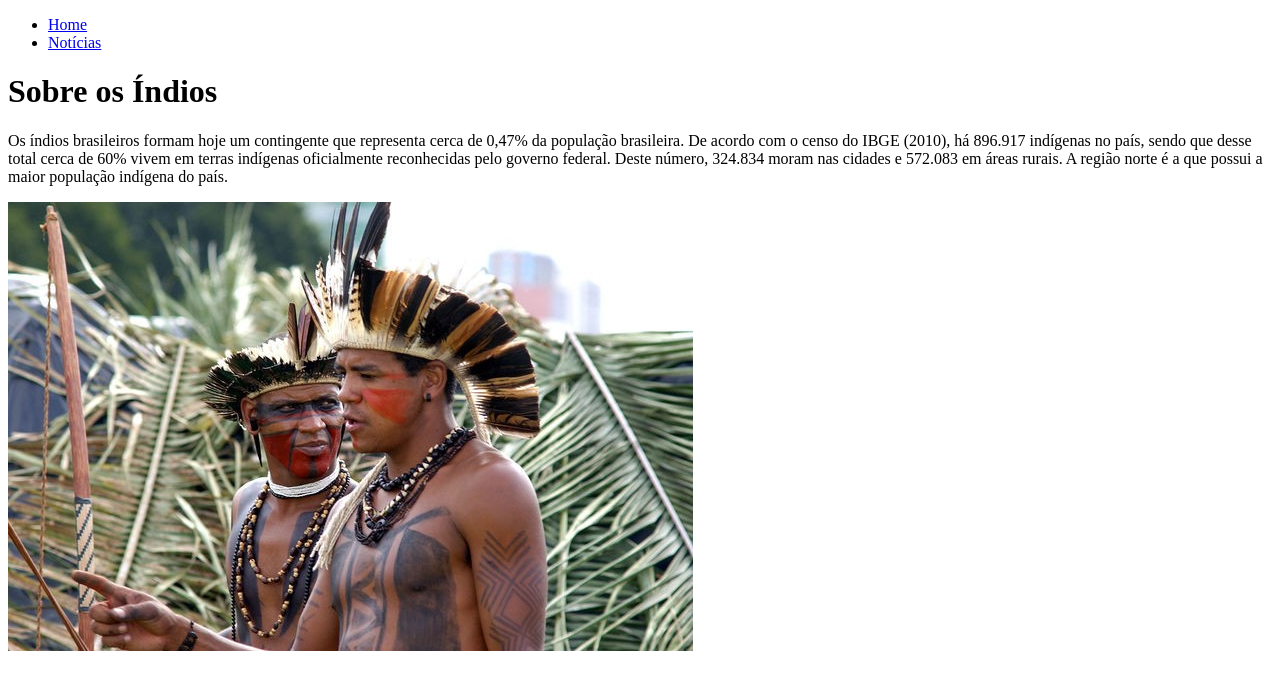
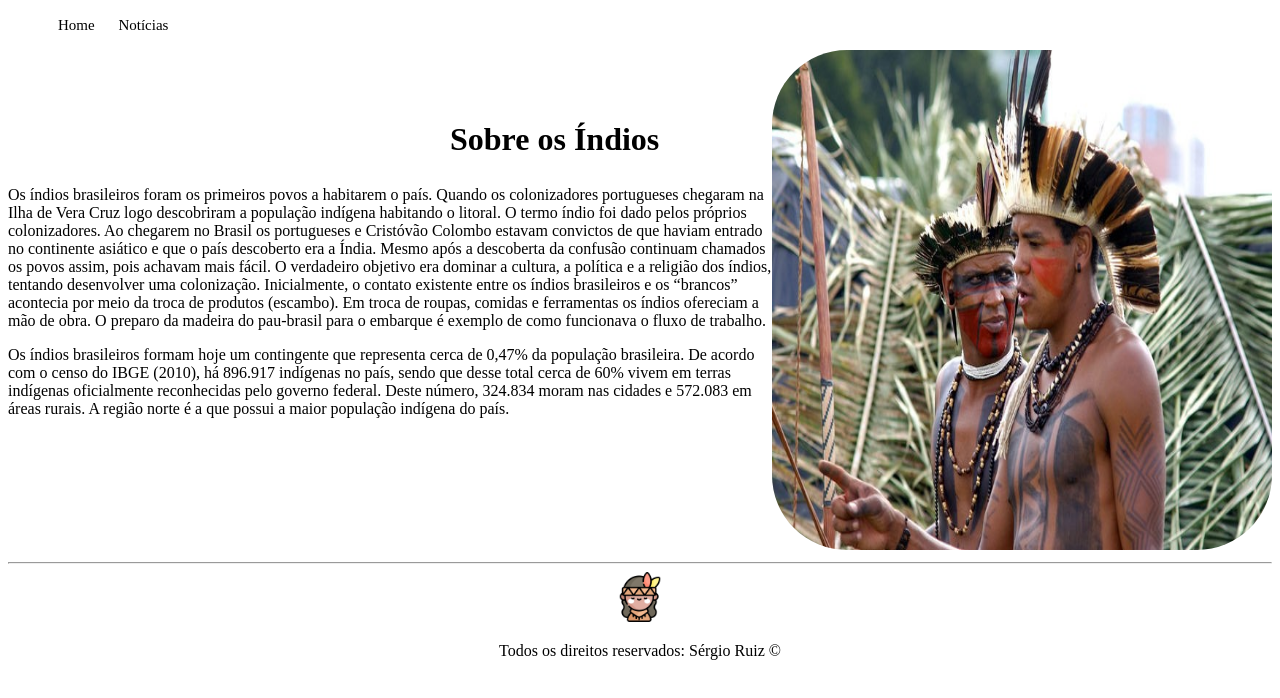
Before and after one commit to ruizseh/fundamentos-web, a plain HTML site: page index.html in a window 1280 px wide. Drawn offline with Linux system fonts and the light colour scheme.

Commit message:
Exercício CSS

```diff
--- /dev/null
+++ b/assets/css/style.css
@@ -0,0 +1,74 @@
+/* Estilos da página index.html */
+.center {
+    text-align: center;
+
+}
+
+.container{
+
+    display: flex;
+    flex-flow: row;
+    justify-content: center;
+    align-items: center;
+
+}
+
+
+#menu li{
+    display: inline;
+    padding: 10px;
+
+}
+
+#menu li a {
+    text-decoration: none;
+    color: black;
+    font-size: 15px;
+
+}
+
+#menu li a:hover {
+    color: chartreuse;
+}
+
+.tl:hover {
+        color: chartreuse;
+}
+
+.br-50{
+    border-radius: 15%;
+}
+.wh{
+    width: 500px;
+    height: 500px;
+}
+
+.tx1 {
+
+    position: absolute;
+
+    top: 100px;
+    left: 450px;
+
+}
+
+.tx1:hover{
+    color: coral;
+
+}
+
+.tm-icone{
+    width: 50px;
+    height: 50px;
+
+}
+
+.justfy{
+    text-align: justify;
+}
+
+.ml-50{
+  margin-left: 50px;
+
+}
+/* Estilos da página contato.html */
--- a/index.html
+++ b/index.html
@@ -4,10 +4,18 @@
     <meta charset="UTF-8">
     <meta name="viewport" content="width=device-width, initial-scale=1.0">
     <title>Índios Brasileiros</title>
+    <link rel="stylesheet" href="assets/css/style.css">
+
+    <style>
+        .p1 {
+            font-size: 20px;
+        }
+
+    </style>
 </head>
 <body>
 
-    <ul>
+    <ul id="menu">
         <li>
             <a href="index.html" >Home </a>
         </li>
@@ -18,25 +26,54 @@
 
     </ul>
 
+        <div>
 
+            <h1 class="tx1">Sobre os Índios</h1>
 
-    <h1>Sobre os Índios</h1>
+        </div>
 
 
 
-    <p>
-        Os índios brasileiros formam hoje um contingente que representa cerca de 0,47% da população brasileira.
-
-De acordo com o censo do IBGE (2010), há 896.917 indígenas no país, sendo que desse total cerca de 60% vivem em terras indígenas oficialmente reconhecidas pelo governo federal.
-
-Deste número, 324.834 moram nas cidades e 572.083 em áreas rurais. A região norte é a que possui a maior população indígena do país.
-
-    </p>
+    <div class="container">
 
 
+        <div>
+            <p class="justify">
+                Os índios brasileiros foram os primeiros povos a habitarem o país. Quando os colonizadores portugueses chegaram na Ilha de Vera Cruz logo descobriram a população indígena habitando o litoral.
+                O termo índio foi dado pelos próprios colonizadores. Ao chegarem no Brasil os portugueses e Cristóvão Colombo estavam convictos de que haviam entrado no continente asiático e que o país descoberto era a Índia.
+                Mesmo após a descoberta da confusão continuam chamados os povos assim, pois achavam mais fácil. O verdadeiro objetivo era dominar a cultura, a política e a religião dos índios, tentando desenvolver uma colonização.
+                Inicialmente, o contato existente entre os índios brasileiros e os “brancos” acontecia por meio da troca de produtos (escambo). Em troca de roupas,
+                comidas e ferramentas os índios ofereciam a mão de obra. O preparo da madeira do pau-brasil para o embarque é exemplo de como funcionava o fluxo de trabalho.
+            </p>
 
-    <img src="assets/img/indiospataxos-cke.jpg" alt="Foto de Sérgio">
+            <p class="justify">
+                Os índios brasileiros formam hoje um contingente que representa cerca de 0,47% da população brasileira.
+                De acordo com o censo do IBGE (2010), há 896.917 indígenas no país, sendo que desse total cerca de 60% vivem em terras indígenas oficialmente reconhecidas pelo governo federal.
+                Deste número, 324.834 moram nas cidades e 572.083 em áreas rurais. A região norte é a que possui a maior população indígena do país.
+            </p>
+        </div>
 
+        <div>
+            <img class="br-50 wh" src="assets/img/indiospataxos-cke.jpg" alt="Foto de Sérgio">
+        </div>
+
+
+    </div>
+
+<hr>
+ <flooter>
+
+    <div class="container">
+        <a href="http://www.funai.gov.br/index.php/quem-somos">
+            <img class="tm-icone" src="assets/img/nativo.png" alt="Ícone FUNAI">
+        </a>
+
+    </div>
+
+    <p class="center">
+        Todos os direitos reservados: Sérgio Ruiz &copy
+    </p>
+</flooter>
 
 
 </body>
```
Also changed, not shown: noticias.html (+13 -4 lines), assets/img/nativo.png (added).
